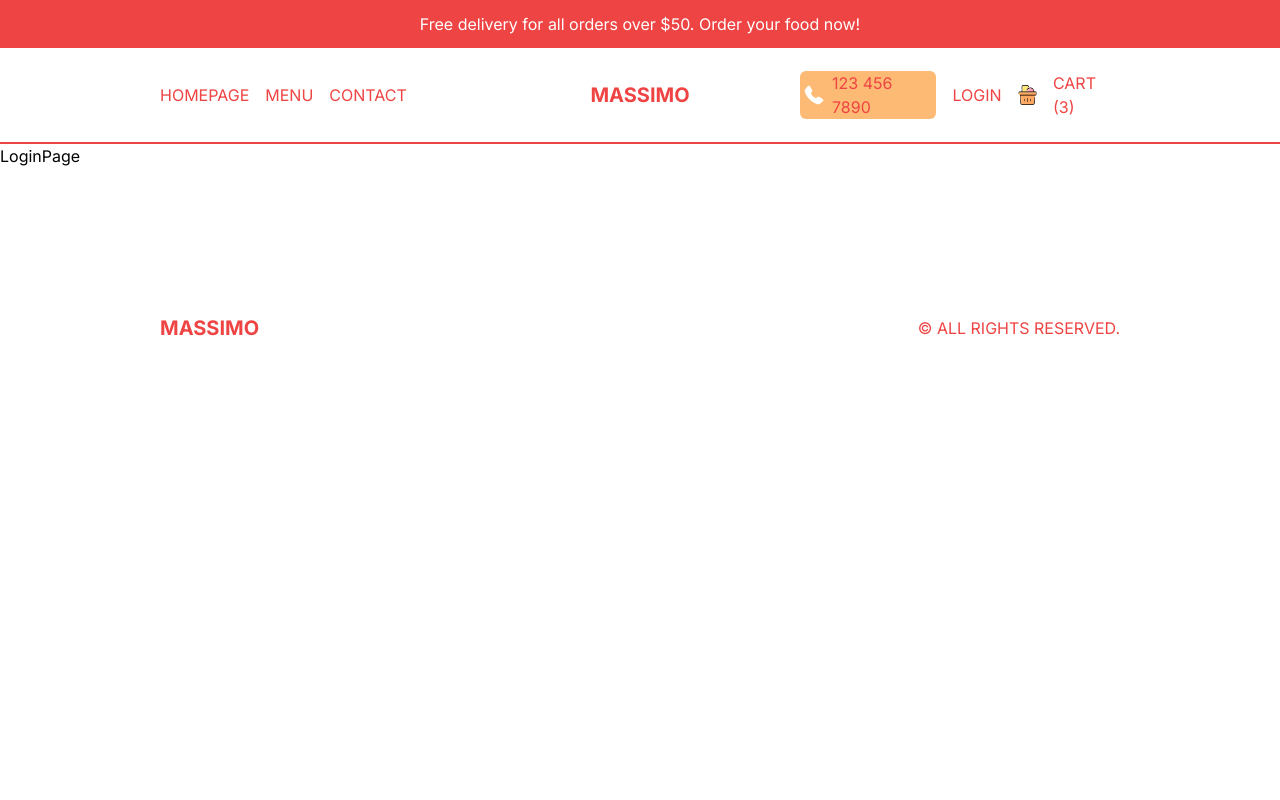
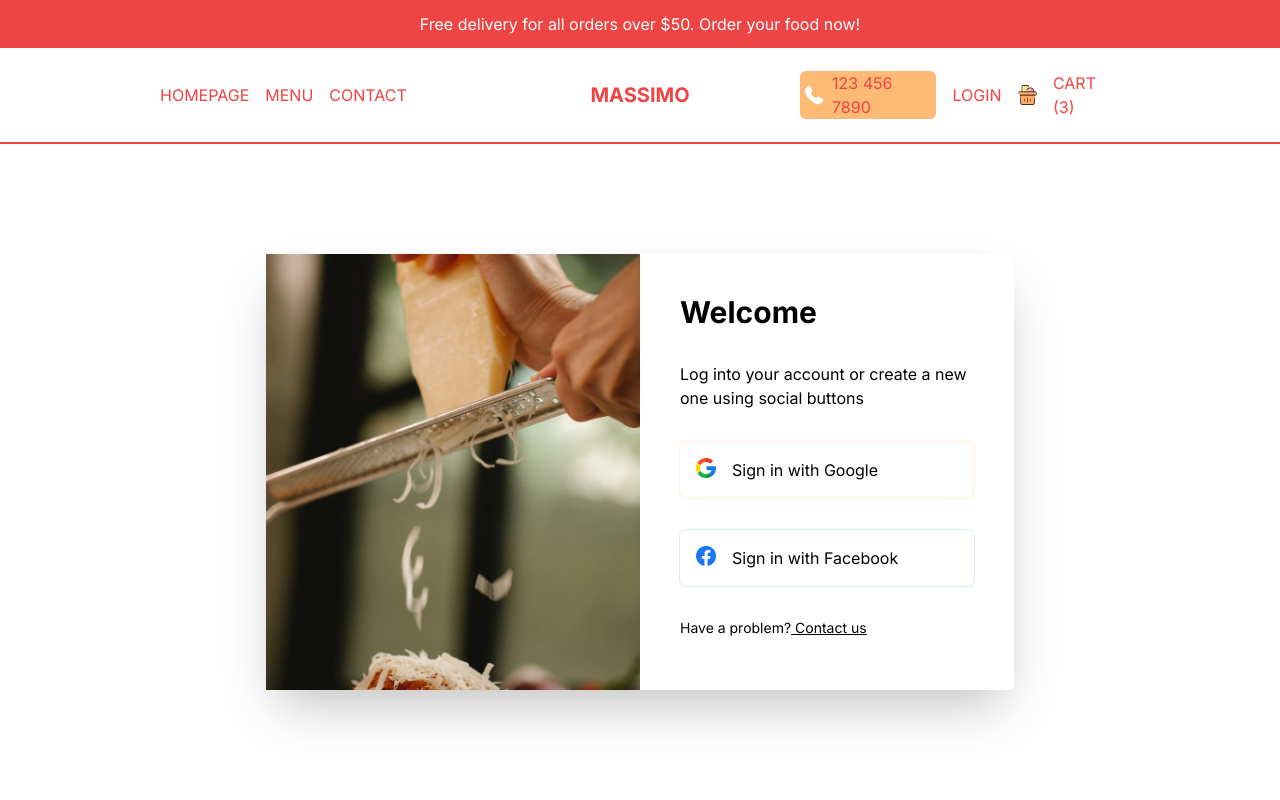
Before and after one commit to echi7/food-delivery, a Next.js app: page /login in a window 1280 px wide. Shown: the top 800 px of the page. Built offline with nearby package versions, Linux system fonts and the light colour scheme.

Commit message:
login html and styling

```diff
--- a/src/app/login/page.tsx
+++ b/src/app/login/page.tsx
@@ -1,9 +1,47 @@
+import Image from "next/image";
+import Link from "next/link";
 import React from "react";
 
 const LoginPage = () => {
-    return (
-        <div>LoginPage</div>
-    )
-}
+  return (
+    <div className="p-4 h-[calc(100vh-6rem)] md:h-[calc(100vh-9rem)] flex items-center justify-center">
+      {/* BOX */}
+      <div className=" h-full shadow-2xl rounded-md flex flex-col md:flex-row md:h-[70%] md:w-full lg:w-[60%] 2xl:w-1/2">
+        {/* IMAGE CONTAINER */}
+        <div className="relative h-1/3 w-full md:h-full md:w-1/2">
+          <Image src="/loginBg.png" alt="" fill className="object-cover"/>
+        </div>
+        {/* FORM CONTAINER */}
+        <div className="p-10 flex flex-col gap-8 md:w-1/2">
+          <h1 className="font-bold text-xl xl:text-3xl">Welcome</h1>
+          <p>Log into your account or create a new one using social buttons</p>
+          <button className="flex gap-4 p-4 ring-1 ring-orange-100 rounded-md">
+            <Image
+              src="/google.png"
+              alt=""
+              width={20}
+              height={20}
+              className="object-contain"
+            />
+            <span>Sign in with Google</span>
+          </button>
+          <button className="flex gap-4 p-4 ring-1 ring-blue-100 rounded-md">
+            <Image
+              src="/facebook.png"
+              alt=""
+              width={20}
+              height={20}
+              className="object-contain"
+            />
+            <span>Sign in with Facebook</span>
+          </button>
+          <p className="text-sm">
+            Have a problem?<Link className="underline" href="/"> Contact us</Link>
+          </p>
+        </div>
+      </div>
+    </div>
+  );
+};
 
-export default LoginPage
+export default LoginPage;
```
